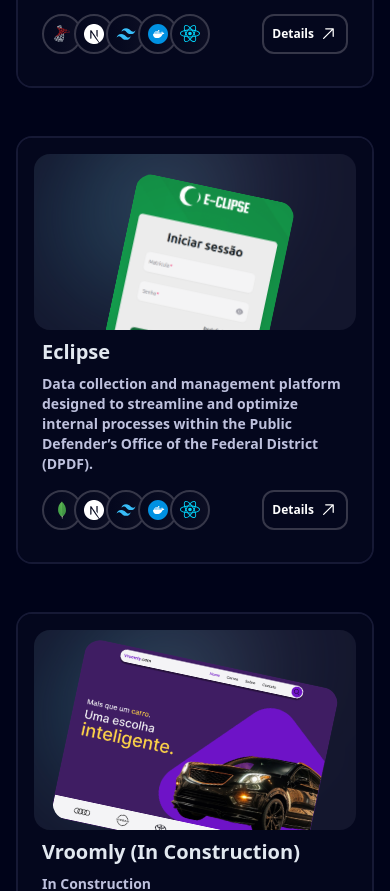
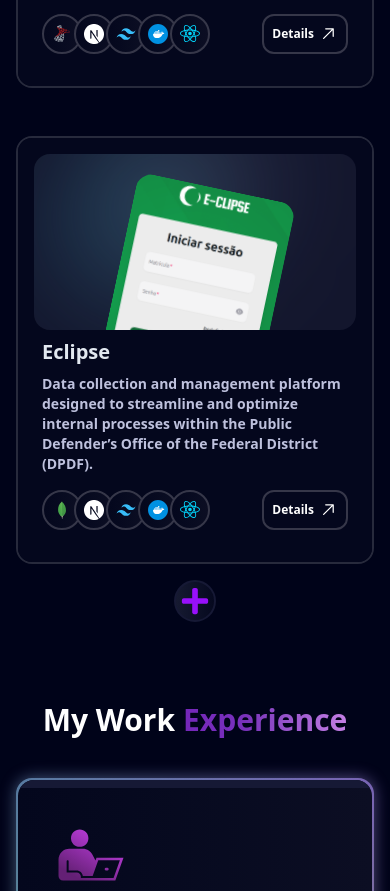
Before and after one commit to GuilhermeBDias/portfolio, a React (Vite) app: page / in a window 390 px wide. Shown: the part 2620-3511 px from the top of the page. Built offline with nearby package versions, Linux system fonts and the light colour scheme.

Commit message:
modal Projects completo e outras atualizações de style

```diff
--- a/src/components/Modal.tsx
+++ b/src/components/Modal.tsx
@@ -1,8 +1,9 @@
 import { AnimatePresence, motion } from "motion/react";
-import { useState } from "react";
+import { useEffect, useState } from "react";
 import { GoArrowUpRight } from "react-icons/go";
 import { MdOutlineEmail } from "react-icons/md";
 import { BackgroundGradient } from "./BackGroundGradient";
+import { RiCloseCircleLine } from "react-icons/ri";
 
 interface ModalProps {
   isOpen: boolean;
@@ -52,6 +53,18 @@ export const Modal = ({ isOpen, onClose }: ModalProps) => {
     }
   };
 
+  useEffect(() => {
+      if (isOpen) {
+        document.body.style.overflow = "hidden";
+      } else {
+        document.body.style.overflow = "auto";
+      }
+
+      return () => {
+        document.body.style.overflow = "auto";
+      };
+    }, [isOpen]);
+
   return (
     <AnimatePresence>
       {isOpen && (
@@ -92,9 +105,9 @@ export const Modal = ({ isOpen, onClose }: ModalProps) => {
                   <button
                     type="button"
                     onClick={onClose}
-                    className="cursor-pointer text-white text-2xl font-semibold hover:scale-110 transition-[scale] "
+                    className="cursor-pointer text-gray-400 hover:text-white/80 transition-colors "
                   >
-                    x
+                    <RiCloseCircleLine size={30}/>
                   </button>
                 </div>
                 <div className="flex flex-col gap-2 w-full h-full items-center">
--- a/src/components/ModalProjects.tsx
+++ b/src/components/ModalProjects.tsx
@@ -29,14 +29,14 @@ export const ModalProjects = ({
 
     return () => {
       document.body.style.overflow = "auto";
-    }
+    };
   }, [isOpen]);
 
   return (
     <AnimatePresence>
       {isOpen && (
         <motion.div
-          className="fixed inset-0 backdrop-blur-xs bg-black/70 z-20 flex justify-center items-center px-4 overscroll-none"
+          className="fixed inset-0 backdrop-blur-xs bg-black/70 z-50 flex justify-center items-center px-4 overscroll-none"
           onClick={onClose}
           initial={{ opacity: 0 }}
           animate={{ opacity: 1 }}
@@ -52,9 +52,11 @@ export const ModalProjects = ({
             exit="exit"
             transition={{ duration: 0.5 }}
           >
-            <h2 className="text-2xl font-bold mb-4">{project.title}</h2>
+            <h2 className="text-xl md:text-2xl font-bold mb-4">
+              {project.title}
+            </h2>
             <button
-              className="absolute top-4 right-4 text-gray-400 hover:text-white cursor-pointer"
+              className="absolute top-4 right-4 text-gray-400 hover:text-white/80 transition-colors cursor-pointer"
               onClick={onClose}
             >
               <RiCloseCircleLine size={30} />
@@ -74,16 +76,24 @@ export const ModalProjects = ({
                 />
               </div>
             )}
-            <div className="relative h-[40%] w-full rounded-2xl overflow-hidden border-2 border-[#363749] mb-6">
-              <div className="flex w-full font-bold justify-evenly border-b-2 border-[#363749]">
+            <div className="relative h-[40%] w-full rounded-2xl overflow-hidden border-2 border-[#363749] pb-8">
+              <div className="flex w-full font-bold justify-evenly border-b-2 border-[#363749] ">
                 <button
-                  className={`w-full border-r-2 border-[#363749] p-1 ${!contribution ? "bg-[#13162D] text-secondary" : "bg-[#000000]/50 text-zinc-400 cursor-pointer"}`}
+                  className={`w-full border-r-2 border-[#363749] p-1 ${
+                    !contribution
+                      ? "bg-[#13162D] text-secondary"
+                      : "bg-[#000000]/50 text-zinc-400 cursor-pointer"
+                  }`}
                   onClick={() => setContribution(false)}
                 >
                   Details
                 </button>
                 <button
-                  className={`w-full border-[#363749] p-1  ${contribution ? "bg-[#13162D] text-secondary" : "bg-[#000000]/50 text-zinc-400 cursor-pointer"}`}
+                  className={`w-full border-[#363749] p-1  ${
+                    contribution
+                      ? "bg-[#13162D] text-secondary"
+                      : "bg-[#000000]/50 text-zinc-400 cursor-pointer"
+                  }`}
                   onClick={() => setContribution(true)}
                 >
                   Contribution
@@ -102,7 +112,9 @@ export const ModalProjects = ({
                       exit="exitRight"
                       className="z-10"
                     >
-                      <p className="pt-4 ">{project.myContribution}</p>
+                      <p className="pt-2 text-base md:text-lg ">
+                        {project.myContribution}
+                      </p>
                     </motion.div>
                   ) : (
                     <motion.div
@@ -113,14 +125,14 @@ export const ModalProjects = ({
                       exit="exitLeft"
                       className="z-10"
                     >
-                      <p className="pt-4">{project.completeDescription}</p>
+                      <p className="pt-2">{project.completeDescription}</p>
                     </motion.div>
                   )}
                 </AnimatePresence>
               </div>
             </div>
             {project.techs && project.techs.length > 0 && (
-              <div className="flex gap-2 flex-wrap justify-center mb-6">
+              <div className="flex gap-2 flex-wrap justify-center mb-6 mt-4">
                 {project.techs.map((tech) => (
                   <div
                     key={tech.id}
--- a/src/components/NavBar.tsx
+++ b/src/components/NavBar.tsx
@@ -44,7 +44,7 @@ export const NavBar = () => {
         initial ={{ opacity: 1, y: -100}}
         animate={{ y: visible ? 0 : -100, opacity: visible ? 1 : 0}}
         transition={{ duration: 0.5, }}
-        className="flex fixed top-0 w-[85%] mt-10 max-w-[600px] h-[60px] justify-center items-center navbar-class border-1 border-[#272A3C] z-100"
+        className="flex fixed top-0 w-[85%] mt-10 max-w-[600px] h-[60px] justify-center items-center navbar-class border-1 border-[#272A3C] z-40"
       >
         <ul className="flex gap-4 md:gap-8 font-semibold">
           {links.map((link) => (
--- a/src/constants/ProjectsData.ts
+++ b/src/constants/ProjectsData.ts
@@ -1,5 +1,6 @@
 export const ProjectsData = [
   {
+    id: 1,
     title: "Patrimônio-Website",
     description: "Web tool for asset control and organization, utilizing QR Code and NFC scanning technology.",
     completeDescription: "This project is a web-based asset management and control system developed to support the administrative and logistical operations of the Public Defender’s Office of the Federal District (DPDF). \n\nThe platform enables efficient tracking, organization, and monitoring of institutional assets through the use of QR Code and NFC technologies, allowing users to quickly identify and retrieve asset information by scanning tags directly from the interface.",
@@ -19,9 +20,11 @@ export const ProjectsData = [
     ]
   },
   {
+    id: 2,
     title: "Eclipse",
     description: "Data collection and management platform designed to streamline and optimize internal processes within the Public Defender’s Office of the Federal District (DPDF).",
     completeDescription: "This project is a data collection and workflow management platform designed to support and optimize internal evaluation processes within the Public Defender’s Office of the Federal District (DPDF). \n\n The system specifically assists in the probationary assessment of public defenders, providing a structured, transparent, and automated environment for evaluating their professional performance.",
+    myContribution: "In Construction",
     image: "../../projetos/Eclipse.svg",
     image_2: "../../projetos/Eclipse_2.svg",
     imageSize: "w-[50%]",
@@ -37,9 +40,11 @@ export const ProjectsData = [
     ],
   },
   {
+    id: 3,
     title: "Vroomly (In Construction)",
     description: " In Construction",
     completeDescription: "In Construction",
+    myContribution: "In Construction",
     image: "../../projetos/Vroomly.png",
     image_2: "",
     imageSize: "w-[80%]",
@@ -55,4 +60,5 @@ export const ProjectsData = [
       { id: 8, image: "icones/Motion_Logo.svg" },
     ]
   },
+
 ]
--- a/src/constants/animations.ts
+++ b/src/constants/animations.ts
@@ -23,16 +23,36 @@ export const textSlide = {
   center: {
     opacity: 1,
     x: 0,
-    transition: { duration: 0.35 }
+    transition: { duration: 0.55, delay: 0.1 }
   },
   exitRight: {
     opacity: 0,
     x: 60,
-    transition: { duration: 0.25 }
+    transition: { duration: 0.45 }
   },
   exitLeft: {
     opacity: 0,
     x: -60,
-    transition: { duration: 0.25 }
+    transition: { duration: 0.45 }
   }
 };
+
+export const carouselVariants = {
+  enter: (direction : number) => ({
+    opacity: 0,
+    x: direction > 0 ? 80 : -80,
+    position: "absolute",
+  }),
+  center: {
+    opacity: 1,
+    x: 0,
+    position: "static",
+    transition: { duration: 0.45 },
+  },
+  exit: (direction: number) => ({
+    opacity: 0,
+    x: direction > 0 ? -80 : 80,
+    position: "absolute",
+    transition: { duration: 0.45 },
+  }),
+};
--- a/src/constants/index.ts
+++ b/src/constants/index.ts
@@ -1,7 +1,7 @@
 import type { IconType } from "react-icons";
 import { FaLinkedin, FaGithub, FaWhatsapp } from "react-icons/fa";
 
-export const testimonials = [
+export const skills = [
   {
     title: "React",
   },
--- a/src/sections/About.tsx
+++ b/src/sections/About.tsx
@@ -3,7 +3,7 @@ import { BentoGrid, BentoGridItem } from "../components/BentoGrid";
 import { GridBackground } from "../components/GridBackGround";
 import { InfiniteMovingCards } from "../components/InfinityCards";
 import { MiniCard } from "../components/MiniCard";
-import { testimonials } from "../constants";
+import { skills } from "../constants";
 import { TbCopy, TbCopyCheck } from "react-icons/tb";
 import { BorderAnimation } from "../components/BorderAnimation";
 
@@ -63,8 +63,8 @@ function About() {
         >
           <div className="absolute inset-0 backGround-gradient-1" />
           <div className="flex w-full justify-end gap-2 pr-2 md:pr-4">
-            <InfiniteMovingCards items={testimonials} />
-            <InfiniteMovingCards items={testimonials} direction="bottom" />
+            <InfiniteMovingCards items={skills} />
+            <InfiniteMovingCards items={skills} direction="bottom" />
           </div>
           <div className="absolute w-full h-full inset-0 bg-gradient-to-r from-transparent to-[#0C0E23]" />
         </BentoGridItem>
--- a/src/sections/Projects.tsx
+++ b/src/sections/Projects.tsx
@@ -1,15 +1,21 @@
 import { BentoGrid, BentoGridItem } from "../components/BentoGrid";
 import { motion } from "framer-motion";
-import { useEffect, useState } from "react";
+import { useEffect, useRef, useState } from "react";
 import { Card } from "../components/Card";
 import { ModalProjects } from "../components/ModalProjects";
 import { ProjectsData } from "../constants/ProjectsData";
+import { IoMdArrowRoundBack } from "react-icons/io";
+import { FaPlus } from "react-icons/fa";
+import { FaArrowRotateLeft } from "react-icons/fa6";
 
 function Projects() {
   const [visibleProjects, setVisibleProjects] = useState(6);
+  const [invisibleProjects, setInvisibleProjects] = useState(0);
   const [isModalOpen, setModalOpen] = useState(false);
+  const [selectedProject, setSelectedProject] = useState<any>(null);
+  const sectionRef = useRef<HTMLDivElement | null>(null);
 
-  const [selectedProject, setSelectedProject] = useState<any>(null);
+  const totalProjects = ProjectsData.length;
 
   const itemVariants = {
     hidden: { opacity: 0, x: -60 },
@@ -21,10 +27,43 @@ function Projects() {
     setModalOpen(true);
   };
 
+  const handleAddProject = () => {
+    if (window.innerWidth < 768) {
+      if (visibleProjects < totalProjects) {
+        setVisibleProjects(visibleProjects + 1);
+        setTimeout(() => {
+          window.scrollBy({ top: 450, behavior: "smooth" });
+        }, 100);
+      }
+    }
+  };
+
+  const resetProjects = () => {
+    setVisibleProjects(2);
+
+    setTimeout(() => {
+      sectionRef.current?.scrollIntoView({ behavior: "smooth"})
+    })
+  }
+
+  const nextProject = () => {
+    if (visibleProjects < totalProjects) {
+      setInvisibleProjects(invisibleProjects + 1);
+      setVisibleProjects(visibleProjects + 1);
+    }
+  };
+
+  const prevProject = () => {
+    if (invisibleProjects > 0) {
+      setInvisibleProjects(invisibleProjects - 1);
+      setVisibleProjects(visibleProjects - 1);
+    }
+  };
+
   useEffect(() => {
     const handleResize = () => {
       if (window.innerWidth < 768) {
-        setVisibleProjects(3);
+        setVisibleProjects(2);
       } else {
         setVisibleProjects(3);
       }
@@ -36,7 +75,7 @@ function Projects() {
   }, []);
 
   return (
-    <section id="projects" className="section-class flex-col relative mb-10 ">
+    <section id="projects" ref={sectionRef} className="section-class flex-col relative mb-10 ">
       <motion.p
         variants={itemVariants}
         initial="hidden"
@@ -47,8 +86,13 @@ function Projects() {
         Recent works I'm <span className="text-gradient">proud to share</span>
       </motion.p>
       <BentoGrid className="grid-cols-2 lg:grid-cols-3 gap-12 ">
-        {ProjectsData.slice(0, visibleProjects).map((project) => (
-          <BentoGridItem className="col-span-2 lg:col-span-1 row-span-7 md:row-span-10 border-2 border-[#161935]">
+        {ProjectsData.slice(invisibleProjects, visibleProjects).map(
+          (project) => (
+            <motion.div
+              key={project.id}
+              className="col-span-2 lg:col-span-1 row-span-7 md:row-span-10 "
+            >
+              <BentoGridItem className="flex w-full h-full">
                 <Card
                   title={project.title}
                   description={project.description}
@@ -58,10 +102,55 @@ function Projects() {
                   onOpenModal={() => handleOpenModal(project)}
                 />
               </BentoGridItem>
-        ))}
+            </motion.div>
+          )
+        )}
       </BentoGrid>
 
-      <ModalProjects isOpen={isModalOpen} onClose={() => setModalOpen(false)} project={selectedProject} />
+      {visibleProjects >= 2 && (
+        <>
+          <motion.button
+            variants={itemVariants}
+            initial="hidden"
+            whileInView="visible"
+            viewport={{ once: true, amount: 0.5 }}
+            className={`${visibleProjects === totalProjects ? "hidden" : "flex"} md:hidden mt-4 color-gradient border-2 border-[#161935] rounded-full p-1 cursor-pointer hover:scale-105 transition-[scale] text-purple-600`}
+            onClick={handleAddProject}
+          >
+            <FaPlus size={30} />
+          </motion.button>
+          {visibleProjects === totalProjects && (
+            <button className="flex md:hidden mt-4 color-gradient border-2 border-[#161935] rounded-full p-2 text-purple-600 cursor-pointer" onClick={resetProjects}> <FaArrowRotateLeft size={22} /></button>
+          )}
+
+          <motion.div
+            variants={itemVariants}
+            initial="hidden"
+            whileInView="visible"
+            viewport={{ once: true, amount: 0.5 }}
+            className="hidden items-center w-50 h-10 mt-4 justify-between"
+          >
+            <button
+              className="color-gradient border-2 border-[#161935] rounded-full p-1 cursor-pointer hover:scale-105 transition-[scale]"
+              onClick={prevProject}
+            >
+              <IoMdArrowRoundBack size={34} className="text-purple-600" />
+            </button>
+            <button
+              className="rotate-180 color-gradient border-2 border-[#161935] rounded-full p-1 cursor-pointer hover:scale-105 transition-[scale]"
+              onClick={nextProject}
+            >
+              <IoMdArrowRoundBack size={34} className="text-purple-600" />
+            </button>
+          </motion.div>
+        </>
+      )}
+
+      <ModalProjects
+        isOpen={isModalOpen}
+        onClose={() => setModalOpen(false)}
+        project={selectedProject}
+      />
     </section>
   );
 }
--- a/src/utils/Types.ts
+++ b/src/utils/Types.ts
@@ -52,6 +52,7 @@ export interface Tech {
 }
 
 export interface CardProps {
+  id?: number;
   title?: string;
   description?: string;
   completeDescription?: string;
```
Lines whose indentation alone changed are shown as unchanged.
